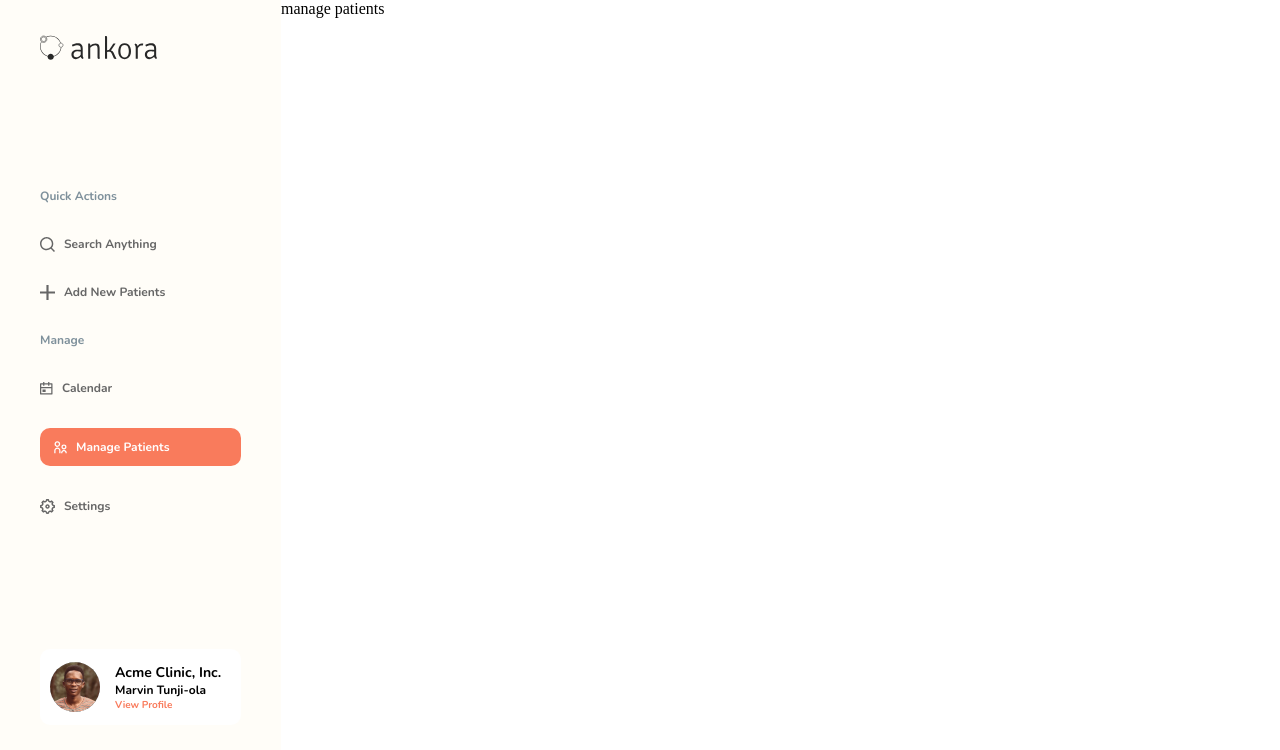
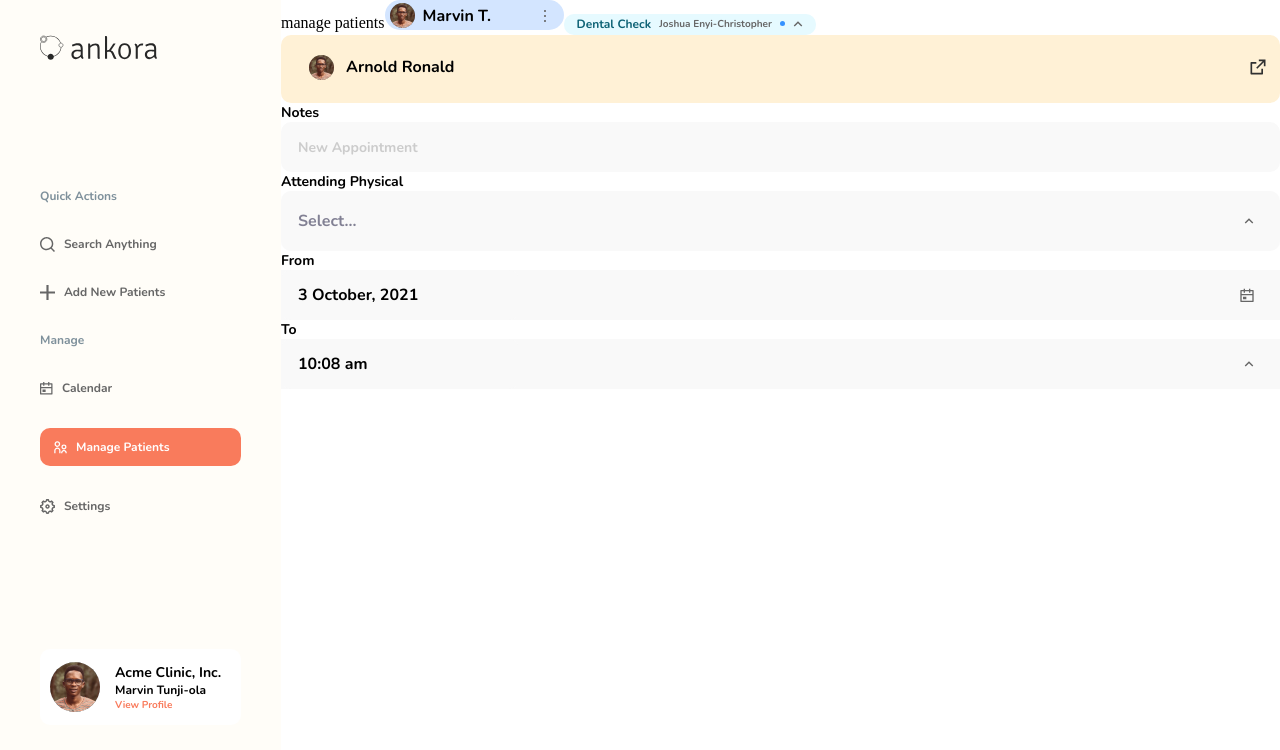
Before and after one commit to giftdavid101/appointment-schedular, a React (Create React App) app: page /patients in a window 1280 px wide. Shown: the top 750 px of the page. Built offline with nearby package versions, Linux system fonts and the light colour scheme; a web font is replaced by a local one.

Commit message:
feat: add  truncate props

```diff
--- a/src/App.css
+++ b/src/App.css
@@ -2,6 +2,7 @@
   margin: 0;
   padding: 0;
   box-sizing: border-box;
+  /*outline: 1px solid gray;*/
 }
 .container {
   width: 1140px;
--- a/src/components/atoms/Typography/index.tsx
+++ b/src/components/atoms/Typography/index.tsx
@@ -56,6 +56,7 @@ const Typography: React.FC<{
   style?: object;
   transform?: transformTextT;
   color?: colorT;
+  truncate?: 1 | 2 | boolean;
 }> = ({ children, className, transform, style, weight, size, color }) => {
   return (
     <TypographyWrapper
--- a/src/pages/manage/managePatients.tsx
+++ b/src/pages/manage/managePatients.tsx
@@ -1,7 +1,38 @@
-import React from 'react';
+import React, { useState } from 'react';
+import DoctorsSnippet from '../../components/molecules/doctorsSnippet';
+import ScheduleSnippet from '../../components/molecules/scheduleSnippet';
+import PatientSnippetAction from '../../components/molecules/patientSnippetAction';
+import Input from '../../components/atoms/Input';
 
 const ManagePatients = () => {
-  return <div>manage patients</div>;
+  const [from, setFrom] = useState(new Date());
+  const [to, setTo] = useState(new Date());
+  return (
+    <div>
+      manage patients
+      <DoctorsSnippet img={'user.png'} name={'Marvin T.'} background={'#D3E5FF'} alt={'marvin'} />
+      <ScheduleSnippet
+        appointmentType={'dental check'}
+        patientName={'joshua enyi-christopher'}
+        color={'cyan'}
+      />
+      <PatientSnippetAction img={'user.png'} alt={'user'} name={'Arnold Ronald'} />
+      <Input name={'Notes'} label={'Notes'} placeholder={'New Appointment'} />
+      <Input.Select
+        options={[{ label: 'Dr Afolabi', value: 'Dr Afolabi' }]}
+        label={'Attending Physical'}
+      />
+      <Input.Date label={'from'} name={'from'} selected={from} onChange={(d: Date) => setFrom(d)} />
+      <Input.Date
+        time
+        label={'to'}
+        name={'to'}
+        selected={to}
+        timeIntervals={15}
+        onChange={(d: Date) => setTo(d)}
+      />
+    </div>
+  );
 };
 
 export default ManagePatients;
```
